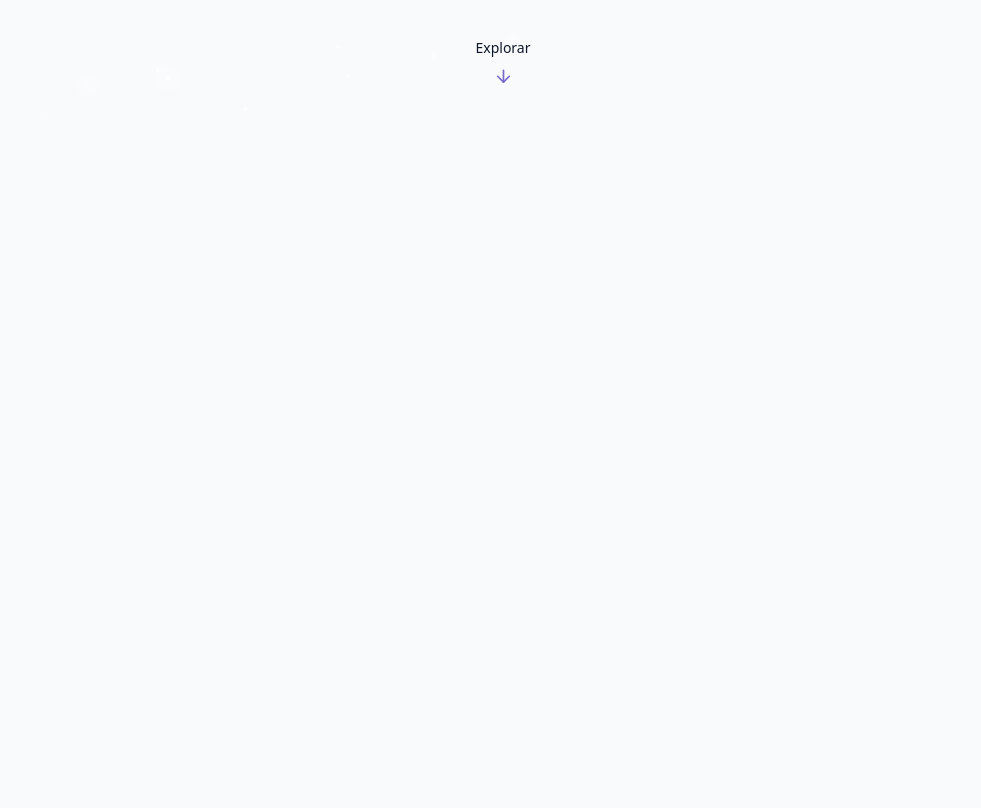
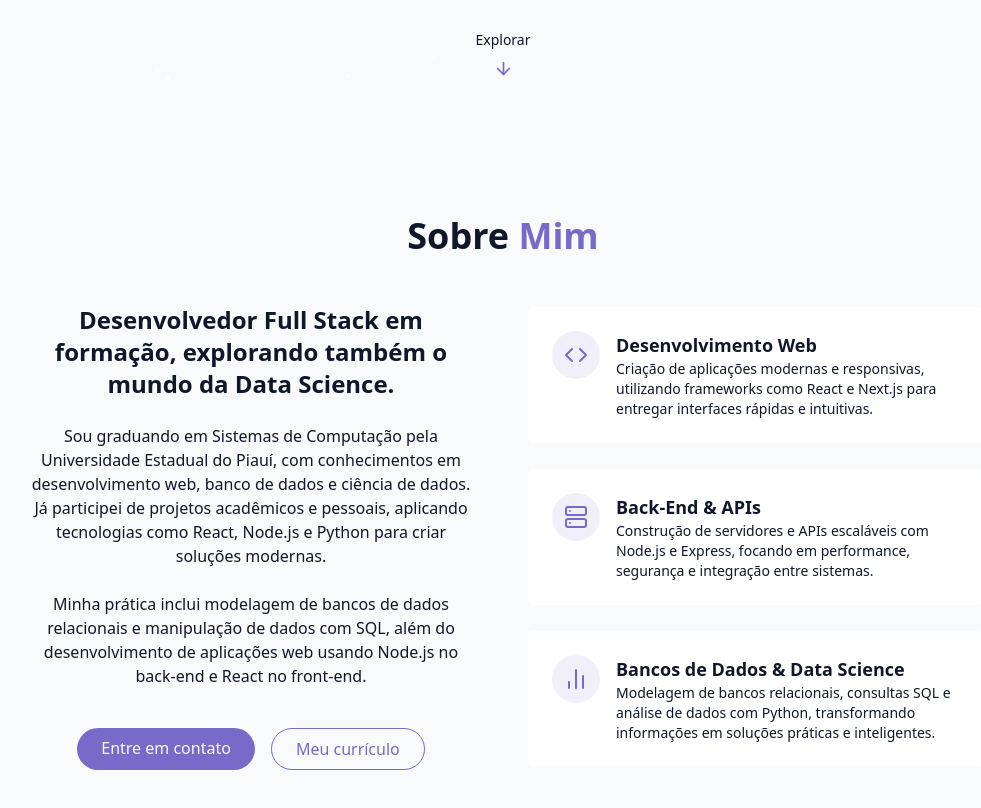
Before and after one commit to Fabricio-Fontenele/portifolio, a React (Vite) app: page / in a window 1280 px wide. Shown: the part 680-1488 px from the top of the page, without its empty margins (137-1118 px from the left). Before the commit the page ends 800 px from the top, so only its background shows below. Built offline with nearby package versions, Linux system fonts and the light colour scheme.

Commit message:
feat: add AboutSection component and integrate it into Home page

```diff
--- /dev/null
+++ b/src/components/AboutSection.jsx
@@ -0,0 +1,97 @@
+import { BarChart2, Code, Server } from "lucide-react";
+export const AboutSection = () => {
+  return (
+    <section id="about" className="py-24 px-4 relative">
+      <div className="container mx-auto max-w-5xl">
+        <h2 className="text-3xl md:text-4xl font-bold mb-12 text-center">
+          Sobre <span className="text-primary">Mim</span>
+        </h2>
+
+        <div className="grid grid-cols-1 md:grid-cols-2 gap-12 items-center">
+          <div className="space-y-6">
+            <h3 className="text-2xl font-semibold">
+              Desenvolvedor Full Stack em formação, explorando também o mundo da
+              Data Science.
+            </h3>
+
+            <p className="text-muted-foreground">
+              Sou graduando em Sistemas de Computação pela Universidade Estadual
+              do Piauí, com conhecimentos em desenvolvimento web, banco de dados
+              e ciência de dados. Já participei de projetos acadêmicos e
+              pessoais, aplicando tecnologias como React, Node.js e Python para
+              criar soluções modernas.
+            </p>
+
+            <p>
+              Minha prática inclui modelagem de bancos de dados relacionais e
+              manipulação de dados com SQL, além do desenvolvimento de
+              aplicações web usando Node.js no back-end e React no front-end.
+            </p>
+
+            <div className="flex flex-col sm:flex-row gap-4 pt-4 justify-center">
+              <a href="#contact" className="cosmic-button">
+                Entre em contato
+              </a>
+              <a
+                href="#"
+                className="px-6 py-2 rounded-full border border-primary text-primary hover:bg-primary/10 transition-colors duration-300 text-center"
+              >
+                Meu currículo
+              </a>
+            </div>
+          </div>
+
+          <div className="grid grid-cols-1 gap-6">
+            <div className="gradient-border p-6 card-hover">
+              <div className="flex items-start gap-4">
+                <div className="p-3 rounded-full bg-primary/10">
+                  <Code className="h-6 w-6 text-primary" />
+                </div>
+                <div className="text-left">
+                  <h4 className="text-lg font-semibold">Desenvolvimento Web</h4>
+                  <p className="text-sm text-muted-foreground">
+                    Criação de aplicações modernas e responsivas, utilizando
+                    frameworks como React e Next.js para entregar interfaces
+                    rápidas e intuitivas.
+                  </p>
+                </div>
+              </div>
+            </div>
+            <div className="gradient-border p-6 card-hover">
+              <div className="flex items-start gap-4">
+                <div className="p-3 rounded-full bg-primary/10">
+                  <Server className="h-6 w-6 text-primary" />
+                </div>
+                <div className="text-left">
+                  <h4 className="text-lg font-semibold">Back-End & APIs</h4>
+                  <p className="text-sm text-muted-foreground">
+                    Construção de servidores e APIs escaláveis com Node.js e
+                    Express, focando em performance, segurança e integração
+                    entre sistemas.
+                  </p>
+                </div>
+              </div>
+            </div>
+            <div className="gradient-border p-6 card-hover">
+              <div className="flex items-start gap-4">
+                <div className="p-3 rounded-full bg-primary/10">
+                  <BarChart2 className="h-6 w-6 text-primary" />
+                </div>
+                <div className="text-left">
+                  <h4 className="text-lg font-semibold">
+                    Bancos de Dados & Data Science
+                  </h4>
+                  <p className="text-sm text-muted-foreground">
+                    Modelagem de bancos relacionais, consultas SQL e análise de
+                    dados com Python, transformando informações em soluções
+                    práticas e inteligentes.
+                  </p>
+                </div>
+              </div>
+            </div>
+          </div>
+        </div>
+      </div>
+    </section>
+  );
+};
--- a/src/pages/Home.jsx
+++ b/src/pages/Home.jsx
@@ -2,6 +2,7 @@ import { ThemeToggle } from "@/components/ThemeToggle";
 import { StarBackground } from "@/components/StarBackground";
 import { Navbar } from "@/components/NavBar";
 import { HeroSection } from "@/components/HeroSection";
+import { AboutSection } from "../components/AboutSection";
 
 export const Home = () => {
   return (
@@ -15,6 +16,7 @@ export const Home = () => {
       {/* Main Content */}
       <main>
         <HeroSection />
+        <AboutSection />
       </main>
 
       {/* Footer */}
```
